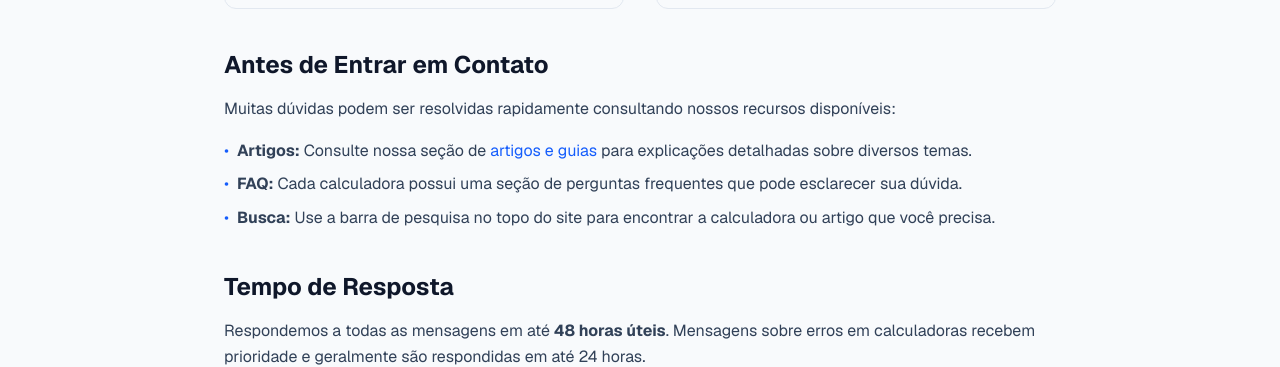
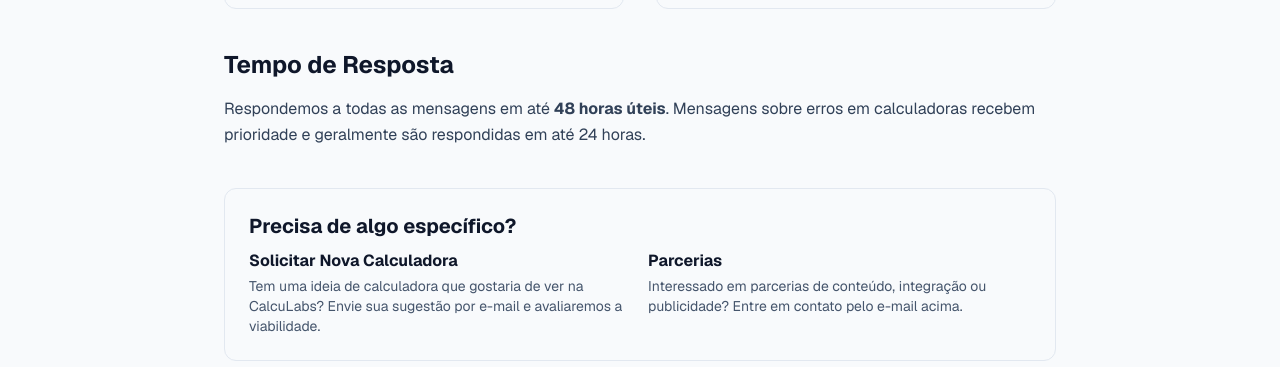
Before and after one commit to calculabs-adm/calculabs, a Next.js app: page /contato in a window 1280 px wide. Shown: the part 463-830 px from the top of the page. Built offline with nearby package versions, Linux system fonts and the light colour scheme; no server answers.

Commit message:
fix: remove 'Antes de Entrar em Contato' section from contato page

```diff
--- a/src/app/contato/page.tsx
+++ b/src/app/contato/page.tsx
@@ -1,5 +1,4 @@
 import type { Metadata } from "next";
-import Link from "next/link";
 
 export const metadata: Metadata = {
   title: "Contato",
@@ -56,45 +55,6 @@ export default function ContatoPage() {
 
       <section className="mb-10">
         <h2 className="text-2xl font-semibold text-slate-900 mb-4">
-          Antes de Entrar em Contato
-        </h2>
-        <p className="text-slate-700 leading-relaxed mb-4">
-          Muitas dúvidas podem ser resolvidas rapidamente consultando nossos
-          recursos disponíveis:
-        </p>
-        <ul className="space-y-2 text-slate-700">
-          <li className="flex items-start gap-2">
-            <span className="text-blue-600">•</span>
-            <span>
-              <strong>Artigos:</strong> Consulte nossa seção de{" "}
-              <Link
-                href="/conhecimento/juros-compostos-guia-completo"
-                className="text-blue-600 hover:text-blue-700 transition-colors"
-              >
-                artigos e guias
-              </Link>{" "}
-              para explicações detalhadas sobre diversos temas.
-            </span>
-          </li>
-          <li className="flex items-start gap-2">
-            <span className="text-blue-600">•</span>
-            <span>
-              <strong>FAQ:</strong> Cada calculadora possui uma seção de perguntas
-              frequentes que pode esclarecer sua dúvida.
-            </span>
-          </li>
-          <li className="flex items-start gap-2">
-            <span className="text-blue-600">•</span>
-            <span>
-              <strong>Busca:</strong> Use a barra de pesquisa no topo do site para
-              encontrar a calculadora ou artigo que você precisa.
-            </span>
-          </li>
-        </ul>
-      </section>
-
-      <section className="mb-10">
-        <h2 className="text-2xl font-semibold text-slate-900 mb-4">
           Tempo de Resposta
         </h2>
         <p className="text-slate-700 leading-relaxed">
```
